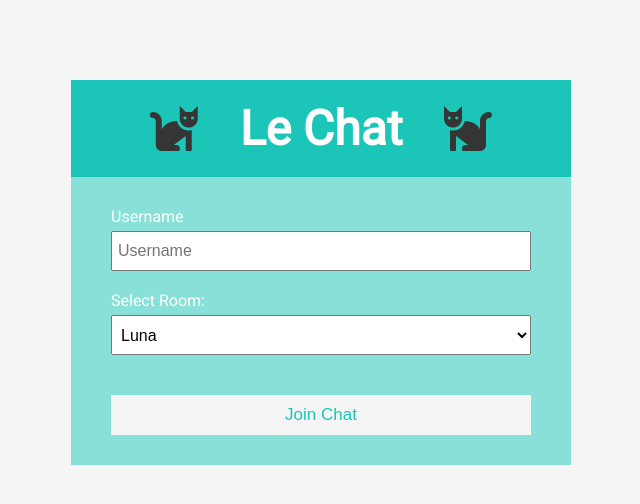
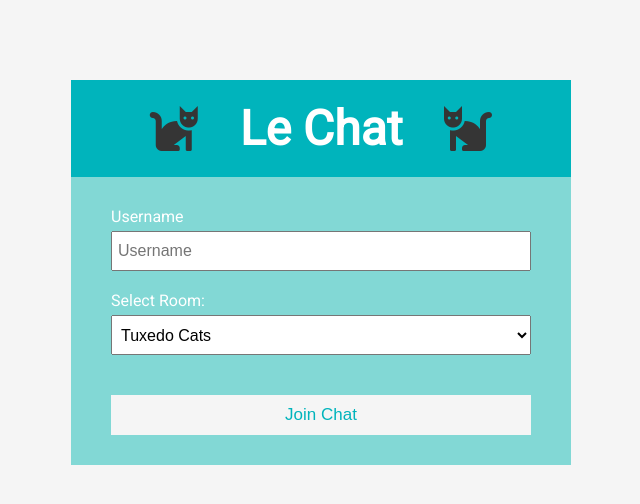
Before and after one commit to 4myc/le-chat, a website: page public/index.html in a window 1280 px wide. Shown: the whole page, without its empty margins (319-959 px from the left). Drawn offline with Linux system fonts and the light colour scheme.

Commit message:
added styling

```diff
--- a/public/css/style.css
+++ b/public/css/style.css
@@ -1,12 +1,8 @@
 @import url('https://fonts.googleapis.com/css?family=Roboto&display=swap');
 
 :root {
-	/* --dark-color-a: #a5a5a5; */
-	/* --dark-color-a: #1dbe88; */
-	/* --dark-color-a: #06b379; */
-	/* --dark-color-b: whitesmoke; */
-	--dark-color-a: #1bc5b7;
-	--dark-color-b: #88e0d9;
+	--dark-color-a: #00B4BC;
+	--dark-color-b: #82D8D5;
 	--light-color: whitesmoke;
 	--success-color: #5cb85c;
 	--error-color: #d9534f;
@@ -143,8 +139,8 @@ a {
 .chat-sidebar {
 	background: var(--dark-color-b);
 	color: #fff;
-	padding: 30px 30px 60px;
-	overflow-y: scroll;
+	padding: 30px 20px 60px;
+	overflow-y: scoll;
 }
 
 .chat-sidebar h2 {
--- a/public/index.html
+++ b/public/index.html
@@ -28,13 +28,13 @@
 					<div class="form-control">
 						<label for="room">Select Room:</label>
 						<select name="room" id="room">
-							<option value="Luna">Luna</option>
-							<option value="Jiji">Jiji</option>
-							<option value="Salem">Salem</option>
-							<option value="Grumpy">Grumpy</option>
-							<option value="Cheshire">Cheshire</option>
-							<option value="Sylvester">Sylvester</option>
-							<option value="Garfield">Garfield</option>
+							<option value="Tuxedo Cats">Tuxedo Cats</option>
+							<option value="Black Cats">Black Cats</option>
+							<option value="Tabby Cats">Tabby Cats</option>
+							<option value="Siamese Cats">Siamese Cats</option>
+							<option value="Longhair Cats">Longhair Cats</option>
+							<option value="Shorthair Cats">Shorthair Cats</option>
+							<option value="Hairless Cats">Hairless Cats</option>
 						</select>
 					</div>
 					<button type="submit" class="btn">Join Chat</button>
```
Also changed, not shown: public/chat.html (+1 -1 lines), public/js/main.js (+4 -4 lines), server.js (+8 -2 lines).
